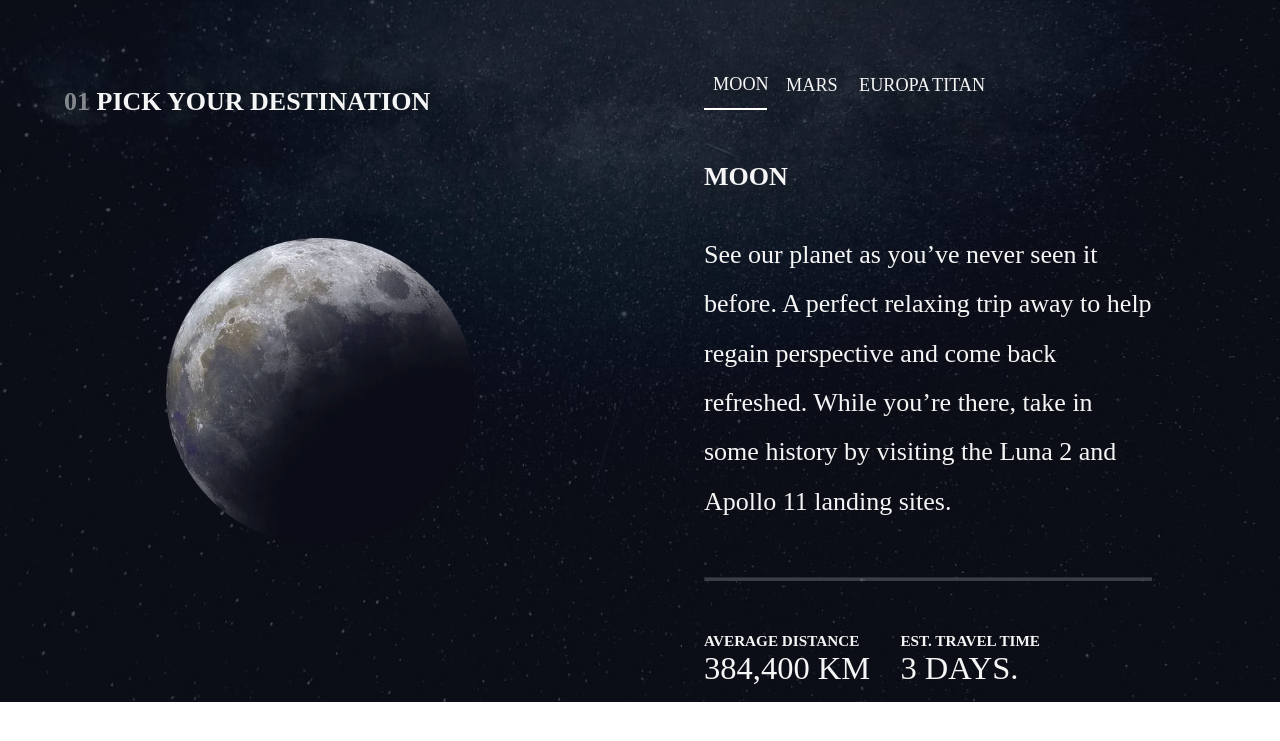
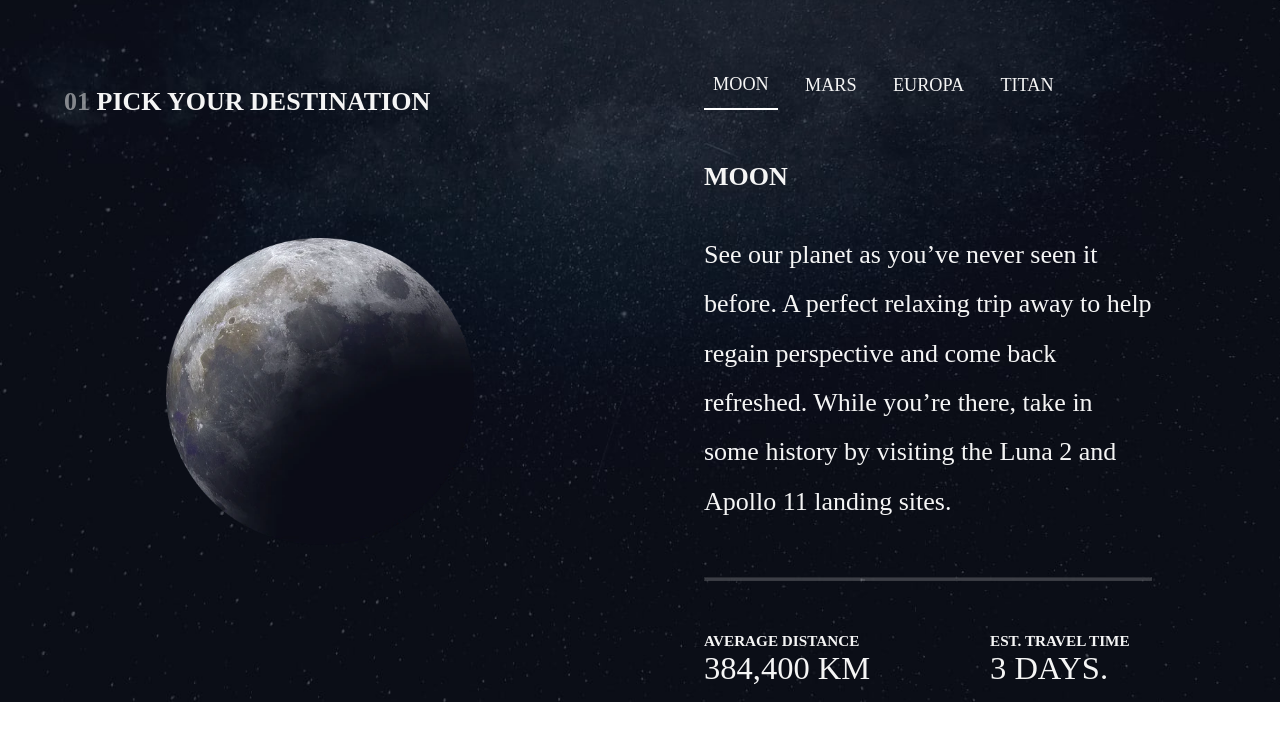
Before and after one commit to Jacks113/space-tourism, a plain HTML site: page Pages/destination.html in a window 1280 px wide. Shown: the part 111-852 px from the top of the page. Drawn offline with Linux system fonts and the light colour scheme; a web font is replaced by a local one.

Commit message:
destinations responsive tablett adjustments

```diff
--- a/CSS/styles.css
+++ b/CSS/styles.css
@@ -278,12 +278,12 @@ nav{
 }
 
 .destinations {
-    width: 10%;
+    width: fit-content;
     height: 98%;
 
     font-size: 1.4em;
     padding: 0 0.5em 0.5em 0.5em;
-    margin-right: 10px;
+    margin-right: 1em;
     text-transform: uppercase;
 
     color: whitesmoke;
@@ -327,7 +327,7 @@ nav{
 }
 
 .infos{
-    width: 75%;
+    width: 95%;
     display: flex;
     flex-direction: row;
     justify-content:space-between;
@@ -611,12 +611,6 @@ nav{
   }
 
 /* ----------------------------- */
-/*--- destination page styles -- */
-/* ----------------------------- */
-
-
-
-/* ----------------------------- */
 /*------ media query tablet ---- */
 /* ----------------------------- */
 
```
